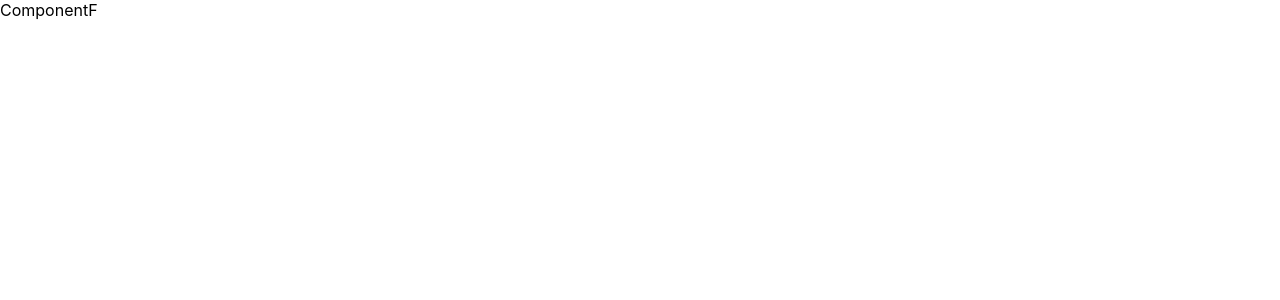
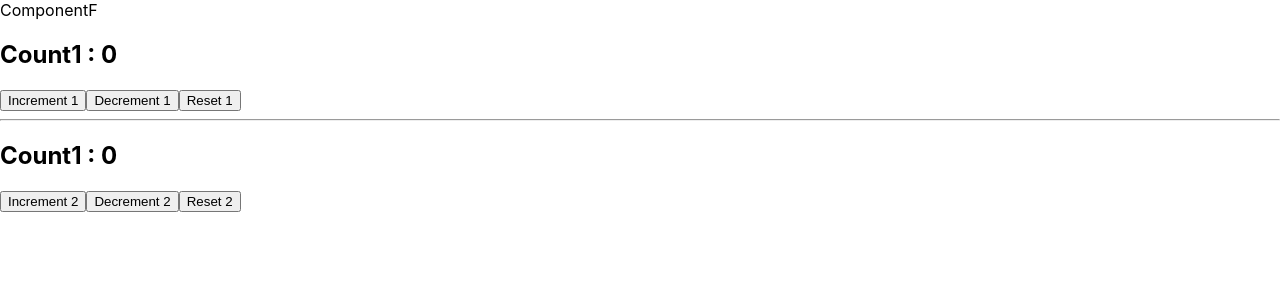
Before and after one commit to mytute/react-test, a React (Create React App) app in the folder hello-world/: page / in a window 1280 px wide. Shown: the top 300 px of the page. Built offline with nearby package versions, Linux system fonts and the light colour scheme.

Commit message:
add test

```diff
--- a/hello-world/src/App.js
+++ b/hello-world/src/App.js
@@ -1,11 +1,12 @@
 import "./App.css";
-import React from "react";
 import ComponentC from "./components/ComponentC";
+import Counter from "./components/Counter";
 
 function App() {
   return (
     <div>
       <ComponentC />
+      <Counter/>
     </div>
   );
 }
--- /dev/null
+++ b/hello-world/src/components/Counter.js
@@ -0,0 +1,34 @@
+import React, { useReducer } from 'react'
+
+const initialState = 0;
+const reducer = (state, action) =>{
+    switch(action.type){
+      case 'increment1':
+        return state +1 ;
+      case 'decrement1':
+        return state -1;
+      case 'reset1':
+        return initialState;
+      default:
+        return state;
+    }
+}
+
+const Counter = () => {
+  const [count, dispatch] = useReducer(reducer, initialState)
+  return (
+    <div>
+        <h2>Count1 : {count}</h2>
+        <button onClick={()=>{dispatch('increment1')}}>Increment 1</button>
+        <button onClick={()=>{dispatch('decrement1')}}>Decrement 1</button>
+        <button onClick={()=>{dispatch('reset1')}}>Reset 1</button>
+        <hr/>
+        <h2>Count1 : {count}</h2>
+        <button onClick={()=>{dispatch('increment2')}}>Increment 2</button>
+        <button onClick={()=>{dispatch('decrement2')}}>Decrement 2</button>
+        <button onClick={()=>{dispatch('reset2')}}>Reset 2</button>
+    </div>
+  )
+}
+
+export default Counter;
```
Also changed, not shown: 1 other file (tests, documents, lock files or other folders).
